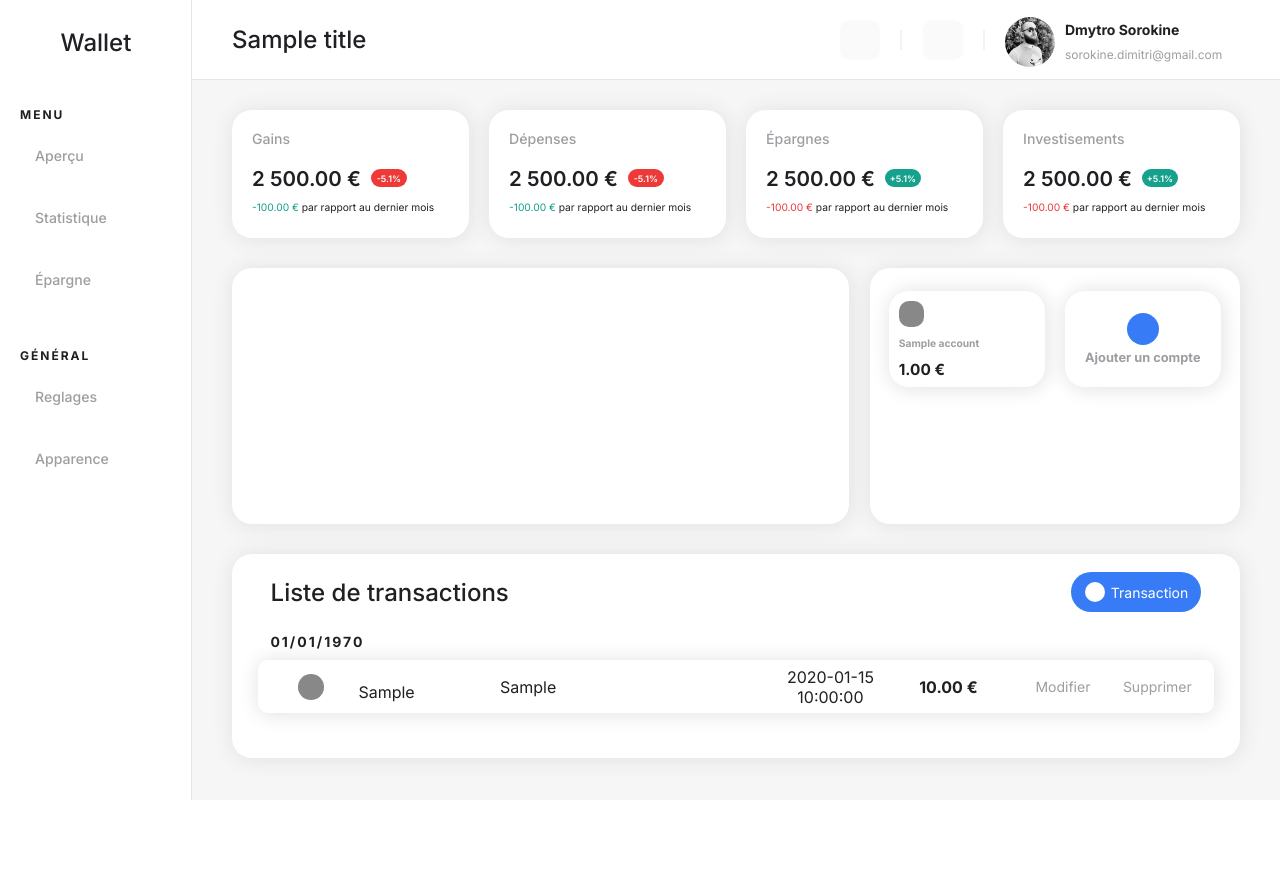
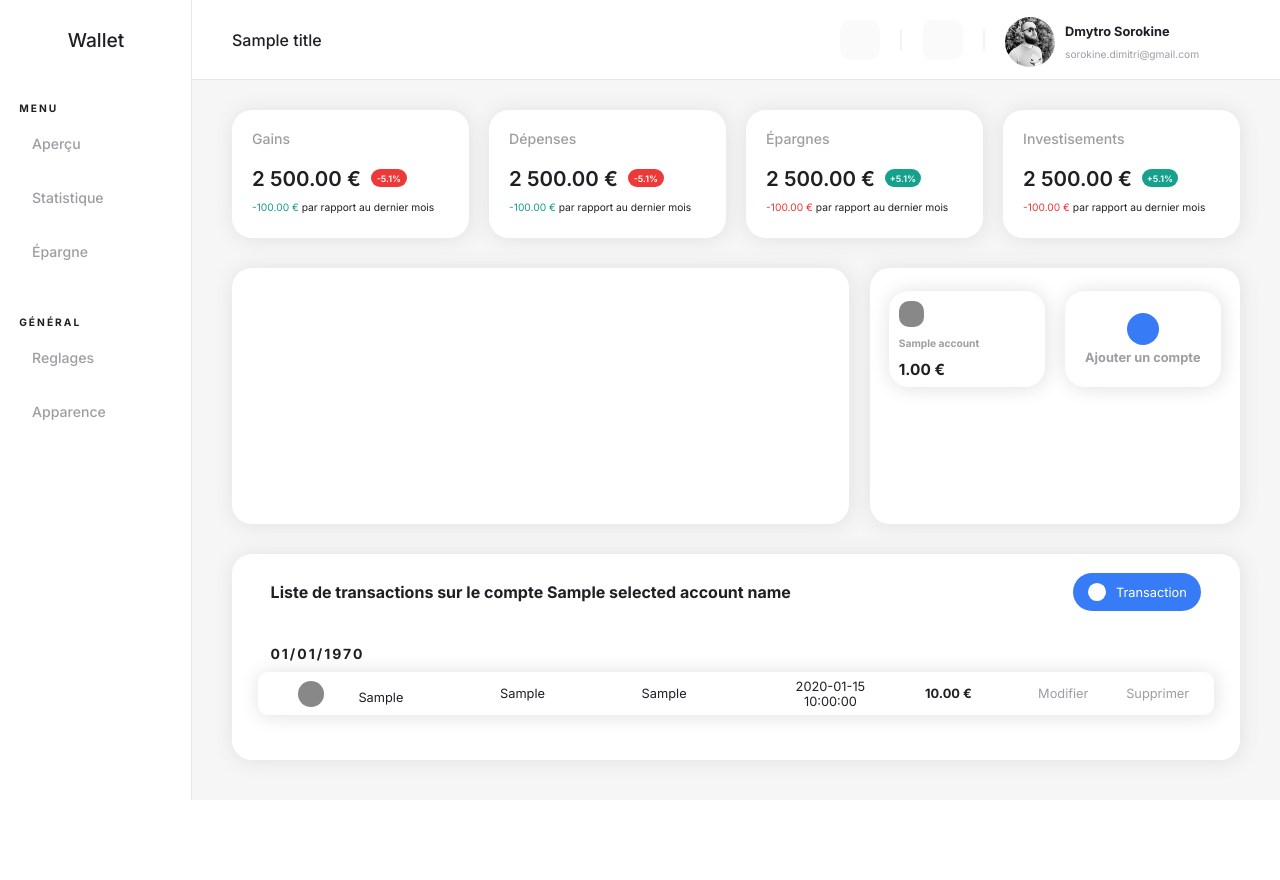
Before and after one commit to SorokineDmytro/Wallet, a PHP site: template view/apercu/apercu.html.php in a window 1280 px wide. Run offline with PHP 8.4, Linux system fonts and the light colour scheme; the template is opened without the code that fills it: most values are stand-ins (such as "Sample title", 1, 10 or a date in 2020); some libraries are stand-ins or nearby versions.

Commit message:
CRUD for operations includiong transferts between  accounts finished. Totals of each account ajustements. Bug fixes while changing accounts and operations. UI improvements for 4K resolution.

```diff
--- a/public/css/style.css
+++ b/public/css/style.css
@@ -18,15 +18,16 @@ li {
 
 h1 {
     font-weight: 500;
+    font-size: 1.5vw;
 }
 
 h2 {
-    font-size: 24px;
+    font-size: 1.25vw;
     font-weight: 500;
 }
 
 h3 {
-    font-size: 12px;
+    font-size: 0.8vw;
     letter-spacing: 2px;
     font-weight: 700;
 }
@@ -90,7 +91,7 @@ aside {
 
 .aside-container {
     width: 15%;
-    padding: 3.5vh 20px;
+    padding: 3.5vh 1.5vw;
     display: flex;
     flex-direction: column;
     align-items: center;
@@ -115,8 +116,9 @@ nav ul {
 
 .nav-list_item {
     margin: 5px 0;
-    padding: 20px 15px;
-    border-radius: 7px;
+    padding: 1.25vw 1vw;
+    /* border-radius: 7px; */
+    border-radius: 0.5vw;
     transition: 500ms;
 }
 .nav-list_item:hover {
@@ -768,7 +773,7 @@ input[type=color]::-moz-color-swatch {
         "operations";
     grid-template-columns: 1fr;
     grid-template-rows: 30px 1fr;
-    row-gap: 20px;
+    row-gap: 2.5vw;
 }
 
 .operations-title {
@@ -780,6 +785,7 @@ input[type=color]::-moz-color-swatch {
 
 .operations-title h2 {
     margin-left: 2%;
+    font-weight: 700;
 }
 
 .operation-add {
@@ -1199,9 +1198,145 @@ input[type=radio]:checked + label {
 }
 
 
+@media screen and (max-width: 3840px) {
+    .menu-btn svg {
+        font-size: 1vw;
+    }
+
+    .name {
+        font-size: 0.7vw;
+        padding-top: 0.5vw;
+    }
+
+    .mail {
+        font-size: 0.65vw;
+        padding-bottom: 0.5vw;
+    }
+
+    .context-menu_circle {
+        display: flex;
+        justify-content: center;
+        align-items: center;
+        width: 1.75vw;
+        height: 1.75vw;
+        border: 1px solid #d0d0d0;
+        border-radius: 50%;
+        margin-bottom: 5px;
+        color: #fff;
+        transition: 500ms;
+        margin-right: 10px;
+    }
+
+    .context-menu_circle svg{
+        font-size: 0.75vw;
+    }
+
+    .operation-date h3 {
+        font-size: 0.75vw;
+    }
+
+    .operation-add {
+        width: 8vw;
+        font-size: 0.8vw;
+        padding: 0.5vw;
+    }
+
+    .operation-add div {
+        width: 1.25vw;
+        height: 1.25vw;
+    }
+
+    .operation-item_type {
+        font-size: 0.7vw;
+    }
+
+    .operation-item_categorie {
+        font-size: 0.8vw;
+    }
+
+    .operation-item_account {
+        font-size: 0.8vw;
+    }
+
+    .operation-item_dest-account {
+        font-size: 0.8vw;
+    }
+
+    .operation-item_time {
+        font-size: 0.8vw;
+    }
+
+    .operation-item_amount {
+        font-size: 0.8vw;
+    }
+
+    .btn-action {
+        font-size: 0.8vw;
+    }
+}
+
+@media screen and (max-width: 1600px) {
+    .menu-btn svg {
+        font-size: 1.2vw;
+    }
+
+    .name {
+        font-size: 1vw;
+        padding-top: 0.2vw;
+    }
+
+    .mail {
+        font-size: 0.8vw;
+        padding-bottom: 0.2vw;
+    }
+
+    .operation-date h3 {
+        font-size: 14px;
+    }
+
+    .operation-add {
+        width: 10vw;
+        font-size: 1vw;
+        padding: 0.75vw;
+    }
+
+    .operation-add div {
+        width: 1.4vw;
+        height: 1.4vw;
+    }
+
+    .operation-item_type {
+        font-size: 0.85vw;
+    }
+
+    .operation-item_categorie {
+        font-size: 1vw;
+    }
+
+    .operation-item_account {
+        font-size: 1vw;
+    }
+
+    .operation-item_dest-account {
+        font-size: 1vw;
+    }
+
+    .operation-item_time {
+        font-size: 1vw;
+    }
+
+    .operation-item_amount {
+        font-size: 1vw;
+    }
+
+    .btn-action {
+        font-size: 1vw;
+    }
+}
+
 
 @media screen and (max-width: 1150px) {
-    .main-conatainer {
+   .main-conatainer {
         display: grid;
         grid-template-areas:
             "widget"
--- a/public/js/apercu.js
+++ b/public/js/apercu.js
@@ -65,6 +65,10 @@ function hideModal(event) {
 //==========================================ACCOUNT MODAL========================================//
 // Function to show the account modal
 function showAccountModal(action, accountId) {
+    window.scrollTo({
+        top: 0,
+        behavior: 'smooth' // This makes the scrolling animation smooth
+    });
     // Getting overlay
     const overlay = document.getElementById('overlay');
     overlay.classList.remove('hidden');
@@ -270,6 +274,10 @@ function showAccountModal(action, accountId) {
 //==========================================OPERATION MODAL========================================//
 // Function to show the operation modal
 function showOperationModal(action, operationId, accountId) {
+    window.scrollTo({
+        top: 0,
+        behavior: 'smooth' // This makes the scrolling animation smooth
+    });
     // Getting overlay
     const overlay = document.getElementById('overlay');
     overlay.classList.remove('hidden');
@@ -477,7 +485,7 @@ function showOperationModal(action, operationId, accountId) {
         // Populate the select with its options gathered from the ApercuController using the customn function
         makeOptionsFromAccounts(accountsJSON, selectOpAcountTransfert, accountId);
         const optionOutside = document.createElement('option');
-        optionOutside.value = '';
+        optionOutside.value = 0;
         optionOutside.textContent = 'En dehors de vos comptes';
         optionOutside.selected = true;
         selectOpAcountTransfert.append(optionOutside);
@@ -757,13 +765,20 @@ function showOperationModal(action, operationId, accountId) {
                         if (parseInt(item.value) === parseInt(operation.type_id)) {
                             item.checked = true;
                             createCategorieBlock(operation.type_id);
+                            item.click();
                         }
                     }
                 }, 1); // 1s delay to get DOM rendered
+
                 inputTimestamp.value = operation.timestamp;
                 inputAmount.value = parseFloat(operation.montant).toFixed(2);
                     // operation.compte_id don't need to populate because it is already selected
-                    // operation.compte_destinataire_id
+                // population of select - transfert target account
+                if(selectOpAcountTransfert && operation.compte_destinataire_id) {
+                    selectOpAcountTransfert.value = operation.compte_destinataire_id;
+                } else {
+                    selectOpAcountTransfert.required = false;
+                }
                 // population of Type-categorie input
                 setTimeout(() => { // operation.categorie_id
                     const categoryRadioButtons = document.getElementsByName('categorie_id');
--- a/src/Controller/AccountController.php
+++ b/src/Controller/AccountController.php
@@ -34,7 +34,8 @@
                         ];
                         $compteManager->insert($data);
                         // Redirect or return
-                        header("Location: index.php?page=apercu");
+                        $compteCreated = $compteManager->findOne(['numcompte' => $numcompte])->getId();
+                        header("Location: index.php?page=apercu&acc_Id=$compteCreated");
                         exit;
                     case "modifyAccount" :
                         // Filtering and sanitizing input values came from $_POST
@@ -58,7 +59,7 @@
                         ];
                         $compteManager->update($data);
                         // Redirect or return
-                        header("Location: index.php?page=apercu");
+                        header("Location: index.php?page=apercu&acc_Id=$id");
                         break;
                     case "deleteAccount" :
                         $id = filter_var($_POST['id'], FILTER_VALIDATE_INT);
--- a/src/Service/CompteService.php
+++ b/src/Service/CompteService.php
@@ -14,4 +14,10 @@
             $accountName = $this->compteManager->findOne(['id' => $accountId], 'object');
             return $accountName->getNumcompte();
         }
+
+        // function to retrive an account name by it's ID
+        public function getDestAccountNameByAccountId($accountId) {
+            $destAccountName = $this->compteManager->findOne(['id' => $accountId], 'object');
+            return $destAccountName->getNumcompte();
+        }
     }
--- a/view/apercu/apercu.html.php
+++ b/view/apercu/apercu.html.php
@@ -90,8 +90,7 @@
     <div class="main-operations">
         <div class="block operations">
             <div class="operations-title">
-                <h2>Liste de transactions <?php isset($_GET['acc_Id'])?$account=$selectedAccount:$account=$selectedAccount?></h2>
-
+                <h2>Liste de transactions sur le compte <?= $selectedAccountName ?></h2>
                 <button class="operation-add blue" onclick="showOperationModal('create', 0, <?= $selectedAccount ?>);"><div class="white"><i class="fa-solid fa-plus"></i></div><span>Transaction</span></button>
             </div>
             <ul class="operation-list">
@@ -124,15 +123,15 @@
                                     <span class="operation-item_account">
                                         <?= $operation['op_account'] ?>
                                     </span>
-                                    <!-- <span class="operation-item_dest-account">
-                                        <?= $operation['op_dest_account']?$operation['op_dest_account']:'' ?>
-                                    </span> -->
+                                    <span class="operation-item_dest-account">
+                                        <?= $operation['op_destAccount'] ?>
+                                    </span>
                                     <span class="operation-item_time">
                                         <?= $operation['op_time'] ?>
                                     </span>
-                                    <?php if($operation['op_type'] == 1) :?>
+                                    <?php if($operation['op_type'] === 1 || ($operation['op_type'] === 3) && $operation['op_accountId'] == $selectedAccount) :?>
                                         <span class="operation-item_amount color-red">-<?=number_format((float)$operation['op_amount'], 2, '.', ' ') ?> €</span>
-                                    <?php elseif($operation['op_type'] == 2) :?>
+                                    <?php elseif($operation['op_type'] === 2 || ($operation['op_type'] === 3) && $operation['op_destAccountId'] == $selectedAccount) :?>
                                         <span class="operation-item_amount color-green">+<?=number_format((float)$operation['op_amount'], 2, '.', ' ') ?> €</span>
                                     <?php else :?>
                                         <span class="operation-item_amount"><?= number_format((float)$operation['op_amount'], 2, '.', ' ') ?> €</span>
```
Also changed, not shown: other parts of public/css/style.css (+50 -15 lines), src/Controller/ApercuController.php (+37 -1 lines), src/Controller/OperationController.php (+55 -5 lines), src/Service/OperationService.php (+28 -1 lines).
